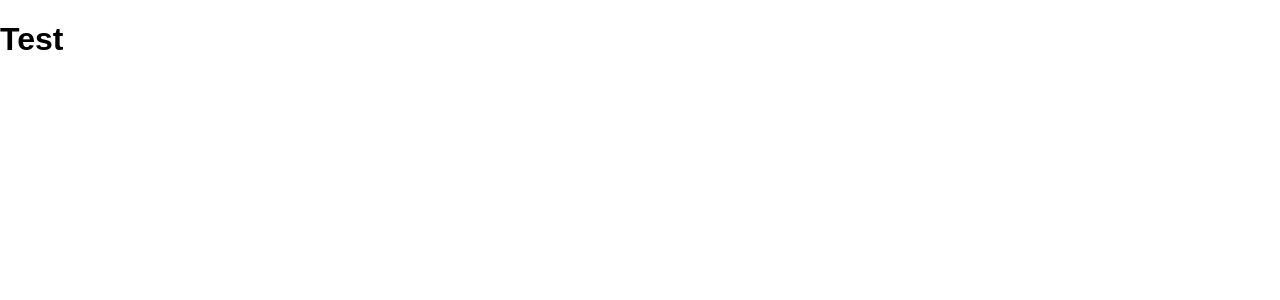
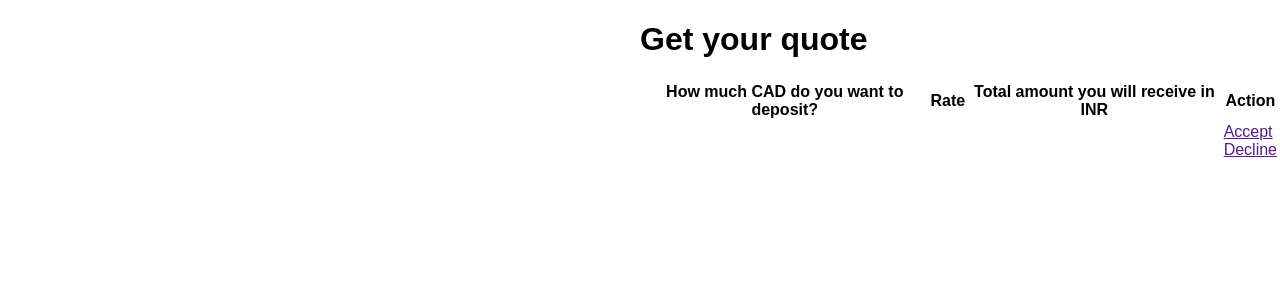
Before and after one commit to yorkzap/123Deposit, a Flask app: page / in a window 1280 px wide. Before the commit the part shown is almost empty. Shown: the top 300 px of the page. Run offline with Flask 3, Linux system fonts and the light colour scheme.

Commit message:
Addcontent div to homepage

```diff
--- a/static/css/main.css
+++ b/static/css/main.css
@@ -2,3 +2,7 @@ body {
     margin: 0;
     font-family: sans-serif;
 }
+
+.content {
+    margin-left: 50%;
+}
--- a/templates/index.html
+++ b/templates/index.html
@@ -1,9 +1,30 @@
 {% extends 'base.html' %}
 
 {% block head %}
-<h1>Test</h1>
+
 {% endblock %}
 
 {% block body %}
+<div class="content">
+    <h1>Get your quote</h1>
+    <table>
+        <tr>
+            <th>How much CAD do you want to deposit?</th>
+            <th>Rate</th>
+            <th>Total amount you will receive in INR</th>
+            <th>Action</th>
+        </tr>
+        <tr>
+            <td></td>
+            <td></td>
+            <td></td>
+            <td>
+                <a href="">Accept</a>
+                <br>
+                <a href="">Decline</a>
+            </td>
+        </tr>
+    </table>
+</div>
 
 {% endblock %}
```
